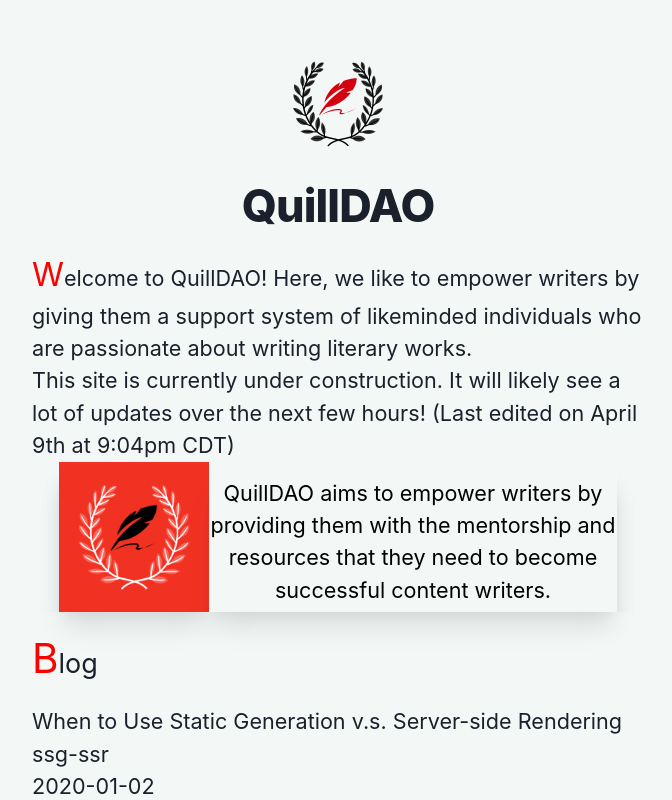
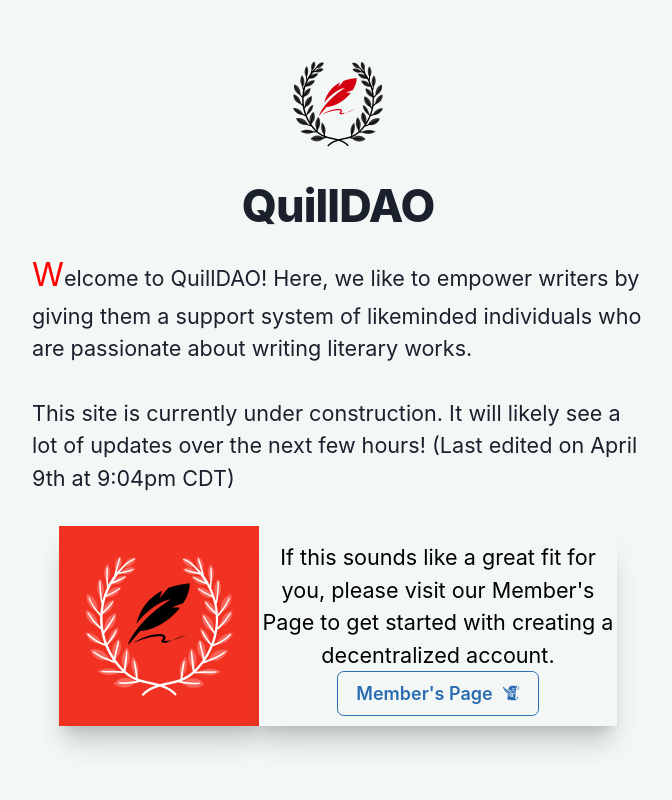
Before and after one commit to cuddleofdeath/quill-dao, a Next.js app: page / in a window 1280 px wide. Shown: the top 800 px of the page, without its empty margins (302-974 px from the left). Built offline with nearby package versions, Linux system fonts and the light colour scheme.

Commit message:
customized landing page more!

```diff
--- a/components/Banner.js
+++ b/components/Banner.js
@@ -1,5 +1,5 @@
-import { Box, Image } from '@chakra-ui/react';
-
+import { Box, Image, Button } from '@chakra-ui/react';
+import { GiScrollQuill } from 'react-icons/gi';
 export default function Banner() {
   return (
     <header>
@@ -14,20 +14,26 @@ export default function Banner() {
           boxShadow='xl'
         >
           <Image
-            boxSize='150px'
+            boxSize='200px'
             src='/images/quilldaologo.png'
             alt='image'
             boxShadow='xl'
           />
 
           <Box align='center' mt={15} boxShadow='xl'>
-            QuillDAO aims to empower writers by providing them with the
-            mentorship and resources that they need to become successful content
-            writers.
+            If this sounds like a great fit for you, please visit our Member's
+            Page to get started with creating a decentralized account.
+            <Box>
+              <Button
+                rightIcon={<GiScrollQuill />}
+                colorScheme='blue'
+                variant='outline'
+              >
+                Member's Page
+              </Button>
+            </Box>
           </Box>
         </Box>
-
-        <Box></Box>
       </Box>
     </header>
   );
--- a/pages/index.js
+++ b/pages/index.js
@@ -27,15 +27,18 @@ export default function Home({ allPostsData }) {
           support system of likeminded individuals who are passionate about
           writing literary works.
         </p>
+        <br></br>
+
         <p>
           This site is currently under construction. It will likely see a lot of
           updates over the next few hours! (Last edited on April 9th at 9:04pm
           CDT)
         </p>
+        <br></br>
 
         <Banner />
       </section>
-      <section className={`${utilStyles.headingMd} ${utilStyles.padding1px}`}>
+      {/* <section className={`${utilStyles.headingMd} ${utilStyles.padding1px}`}>
         <h2 className={utilStyles.headingLg}>Blog</h2>
         <ul className={utilStyles.list}>
           {allPostsData.map(({ id, date, title }) => (
@@ -48,7 +51,7 @@ export default function Home({ allPostsData }) {
             </li>
           ))}
         </ul>
-      </section>
+      </section> */}
     </Layout>
   );
 }
```
Also changed, not shown: components/Banner.module.css (added).
